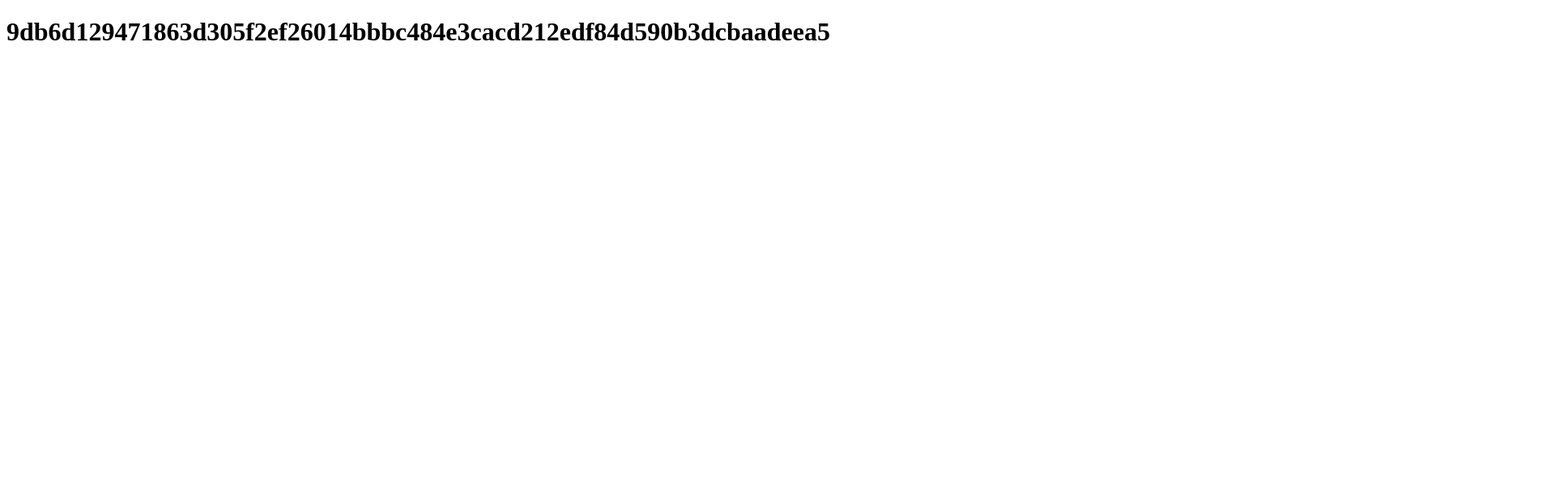
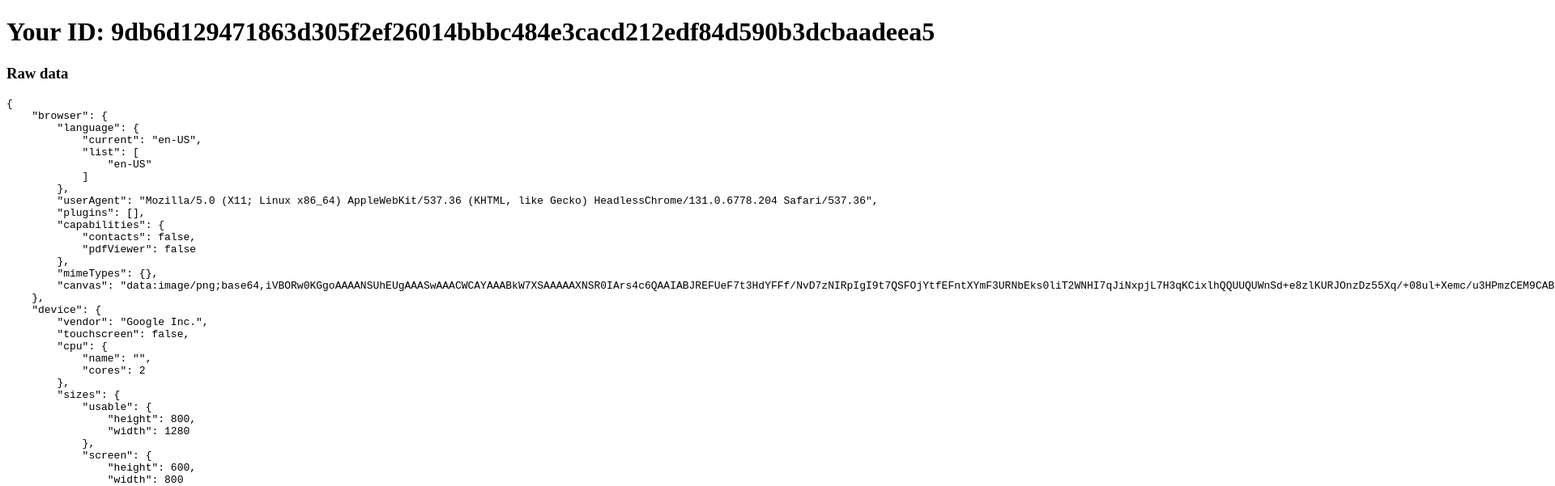
Before and after one commit to Exerra/fingerprinter, a website built with Parcel: page index.html in a window 1280 px wide. Shown: the top 601 px of the page at 81% size, 1920 px wide, since content can reach past the window. Built offline with nearby package versions, Linux system fonts and the light colour scheme.

Commit message:
show more data in html

```diff
--- a/index.html
+++ b/index.html
@@ -5,7 +5,9 @@
 	<title>fingerprinting</title>
 </head>
 <body>
-	<h1 id="encoded"></h1>
+	<h1>Your ID: <span id="encoded"></span></h1>
+	<h3>Raw data</h3>
+	<pre id="json"></pre>
 	<script src="./src/index.ts"></script>
 </body>
 </html>
--- a/src/index.ts
+++ b/src/index.ts
@@ -36,6 +36,7 @@ const asyncFunc = async () => {
 
 	console.log(final)
 	document.getElementById("encoded").innerText = encoded
+	document.getElementById("json").innerText = JSON.stringify(final, undefined, 4)
 }
 
 asyncFunc()
```
